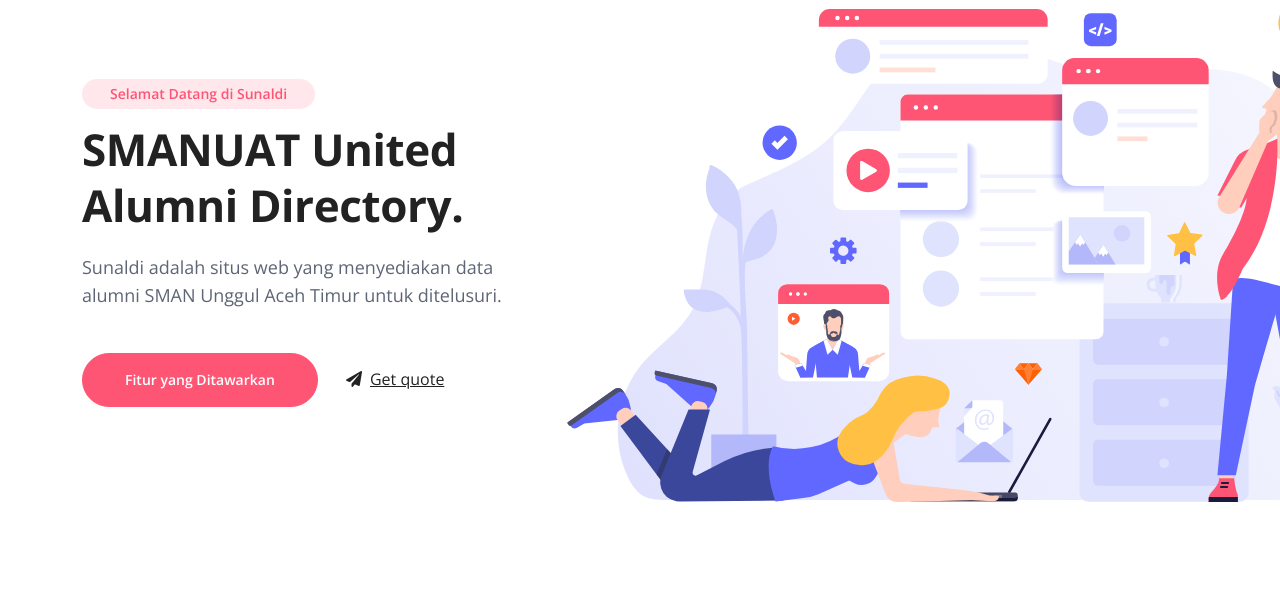
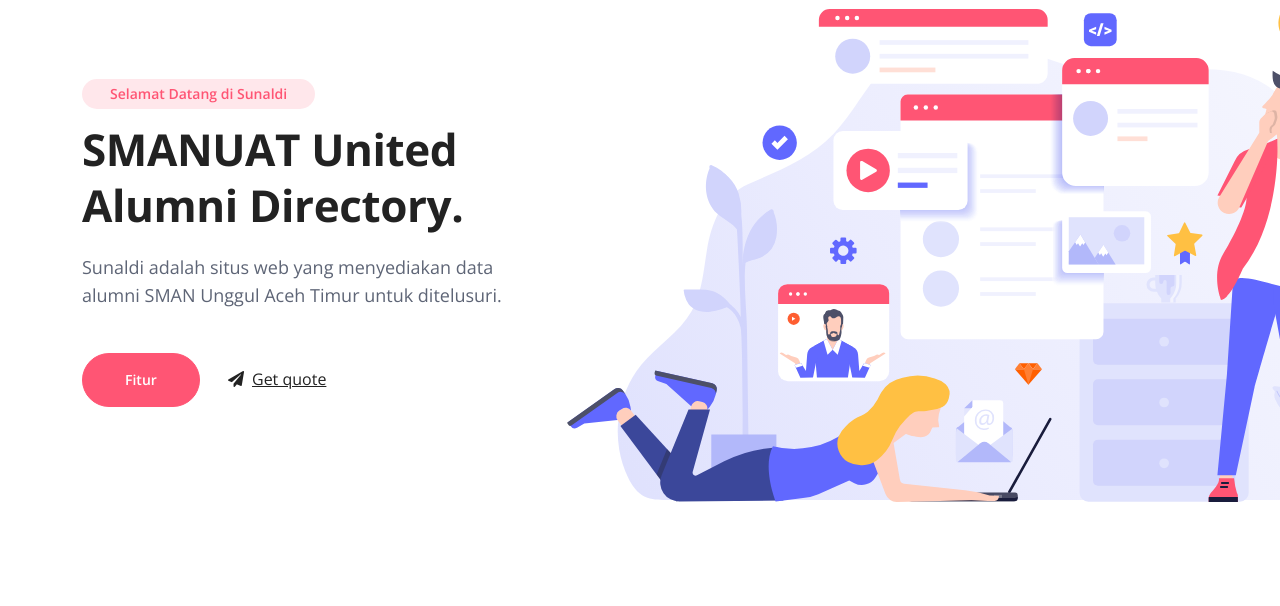
Before and after one commit to sunaldi/sunaldi, a Django app: page / in a window 1280 px wide. Shown: the part 213-819 px from the top of the page. Run offline with Django 3.2, Linux system fonts and the light colour scheme; some libraries are stand-ins or nearby versions.

Commit message:
Add things

```diff
--- a/main/templates/index.html
+++ b/main/templates/index.html
@@ -15,7 +15,7 @@
                         <div class="section-title">Selamat Datang di Sunaldi</div>
                         <h1 class="h1-large">SMANUAT United Alumni Directory.</h1>
                         <p class="p-large">Sunaldi adalah situs web yang menyediakan data alumni SMAN Unggul Aceh Timur untuk ditelusuri.</p>
-                        <a class="btn-solid-lg" href="#services">Fitur yang Ditawarkan</a>
+                        <a class="btn-solid-lg" href="#services">Fitur</a>
                         <a class="quote" href="#contact"><i class="fas fa-paper-plane"></i>Get quote</a>
                     </div> <!-- end of text-container -->
                 </div> <!-- end of col -->
--- a/main/views.py
+++ b/main/views.py
@@ -11,3 +11,5 @@ def privacy(request):
 
 def terms(request):
     return render(request, 'terms.html')
+
+# https://stackoverflow.com/questions/2459979/how-to-import-csv-data-into-django-models
```
